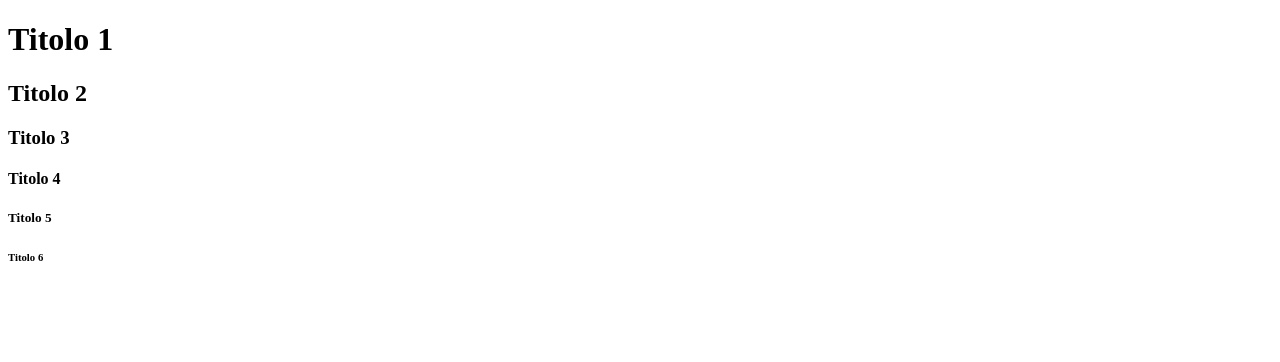
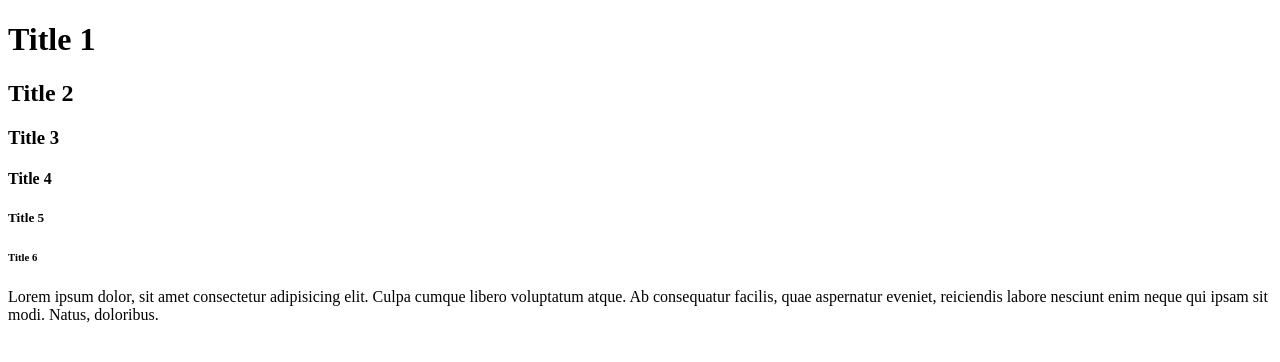
Before and after one commit to TizianoN/html-intro, a plain HTML site: page index.html in a window 1280 px wide. Drawn offline with Linux system fonts and the light colour scheme.

Commit message:
add paragraph

```diff
--- a/index.html
+++ b/index.html
@@ -6,11 +6,18 @@
     <title>Intro HTML</title>
   </head>
   <body>
-    <h1>Titolo 1</h1>
-    <h2>Titolo 2</h2>
-    <h3>Titolo 3</h3>
-    <h4>Titolo 4</h4>
-    <h5>Titolo 5</h5>
-    <h6>Titolo 6</h6>
+    <h1>Title 1</h1>
+    <h2>Title 2</h2>
+    <h3>Title 3</h3>
+    <h4>Title 4</h4>
+    <h5>Title 5</h5>
+    <h6>Title 6</h6>
+
+    <p>
+      Lorem ipsum dolor, sit amet consectetur adipisicing elit. Culpa cumque libero voluptatum atque. Ab consequatur
+      facilis, quae aspernatur eveniet, reiciendis labore nesciunt enim neque qui ipsam sit modi. Natus, doloribus.
+    </p>
+
+
   </body>
 </html>
```
